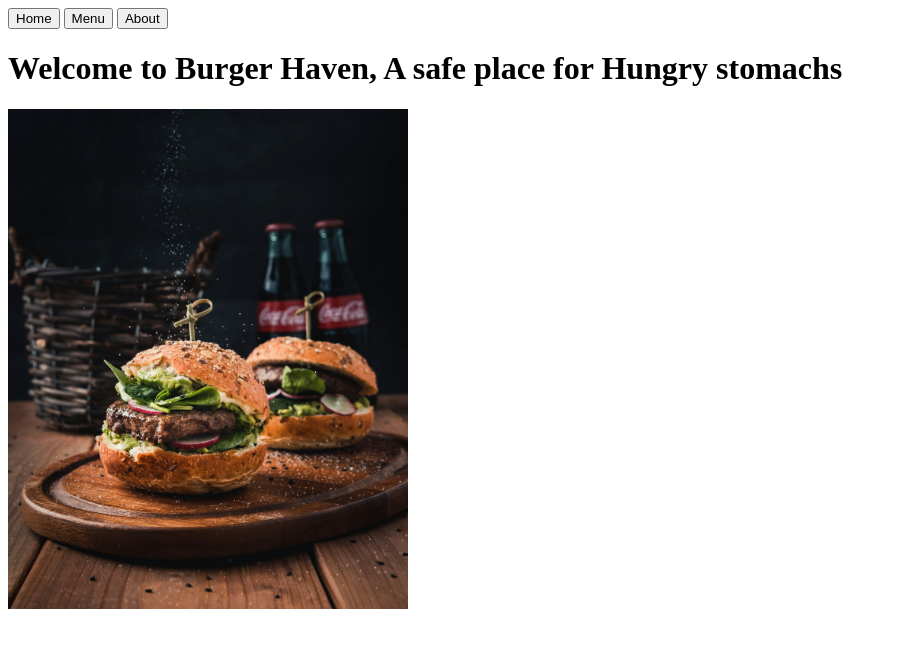
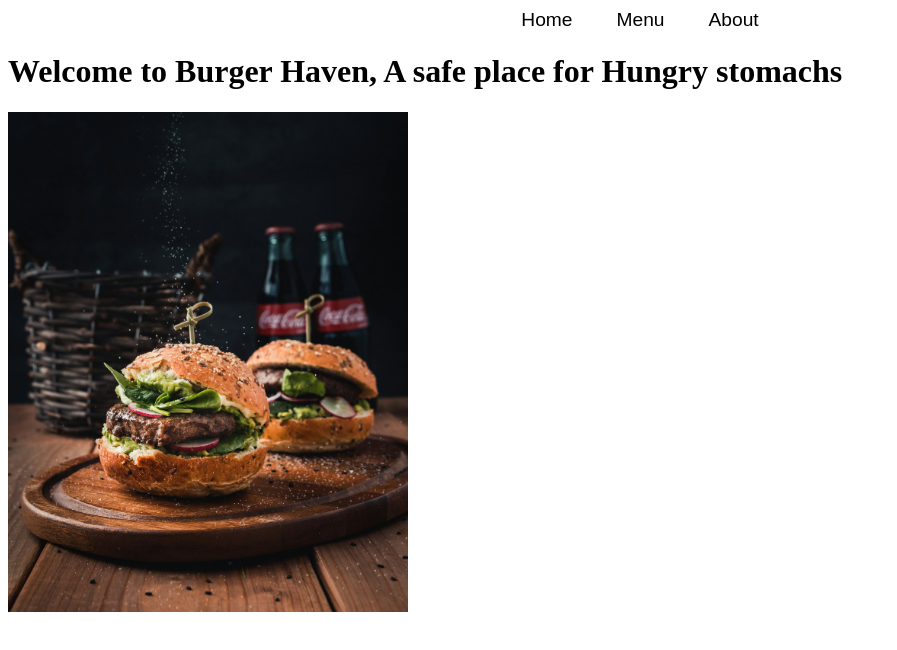
Before and after one commit to Ezz1997/restaurant-page, a website built with webpack: page src/template.html in a window 1280 px wide. Shown: the whole page, without its empty margins (0-897 px from the left). Built offline with nearby package versions, Linux system fonts and the light colour scheme.

Commit message:
Refactor: Redesign the navbar

```diff
--- a/src/styles.css
+++ b/src/styles.css
@@ -1,9 +1,9 @@
-.img-style{
+.img-style {
     height: 350px;
     width: 350px;
 }
 
-.menu-item{
+.menu-item {
     display: flex;
     flex-direction: column;
     align-items: center;
@@ -12,3 +12,20 @@
     width: 500px;
     background-color: aliceblue;
 }
+
+.nav-btn {
+    border: none;
+    background: transparent;
+    cursor: pointer;
+    font-size: larger;
+}
+
+.nav-btn:hover {
+    font-weight: bold;
+}
+
+nav {
+    display: flex;
+    justify-content: center;
+    gap: 32px;
+}
--- a/src/template.html
+++ b/src/template.html
@@ -8,9 +8,9 @@
   <body>
     <header>
       <nav>
-        <button id="home-btn">Home</button>
-        <button id="menu-btn">Menu</button>
-        <button id="about-btn">About</button>
+        <button id="home-btn" class="nav-btn">Home</button>
+        <button id="menu-btn" class="nav-btn">Menu</button>
+        <button id="about-btn" class="nav-btn">About</button>
       </nav>
     </header>
     <div id="content">
```
